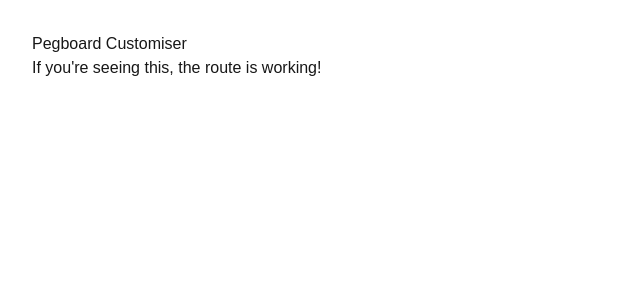
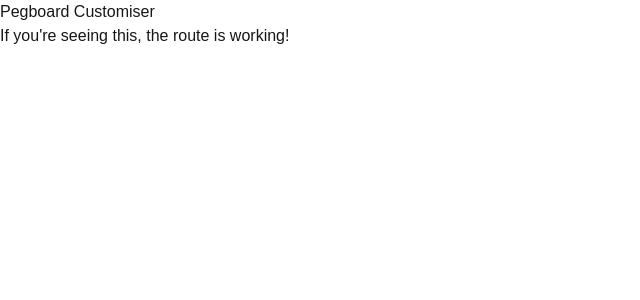
Before and after one commit to gytdesign/pegboardtool, a Next.js app: page /pegboard in a window 1280 px wide. Shown: the top 300 px of the page, without its empty margins (0-640 px from the left). Built offline with nearby package versions, Linux system fonts and the light colour scheme.

Commit message:
removed styling in div to fix error of '

```diff
--- a/pages/pegboard.js
+++ b/pages/pegboard.js
@@ -1,6 +1,6 @@
 export default function Pegboard() {
   return (
-    <div style={{ padding: '2rem', fontFamily: 'sans-serif' }}>
+    <div>
       <h1>Pegboard Customiser</h1>
       <p>If you're seeing this, the route is working!</p>
     </div>
```
